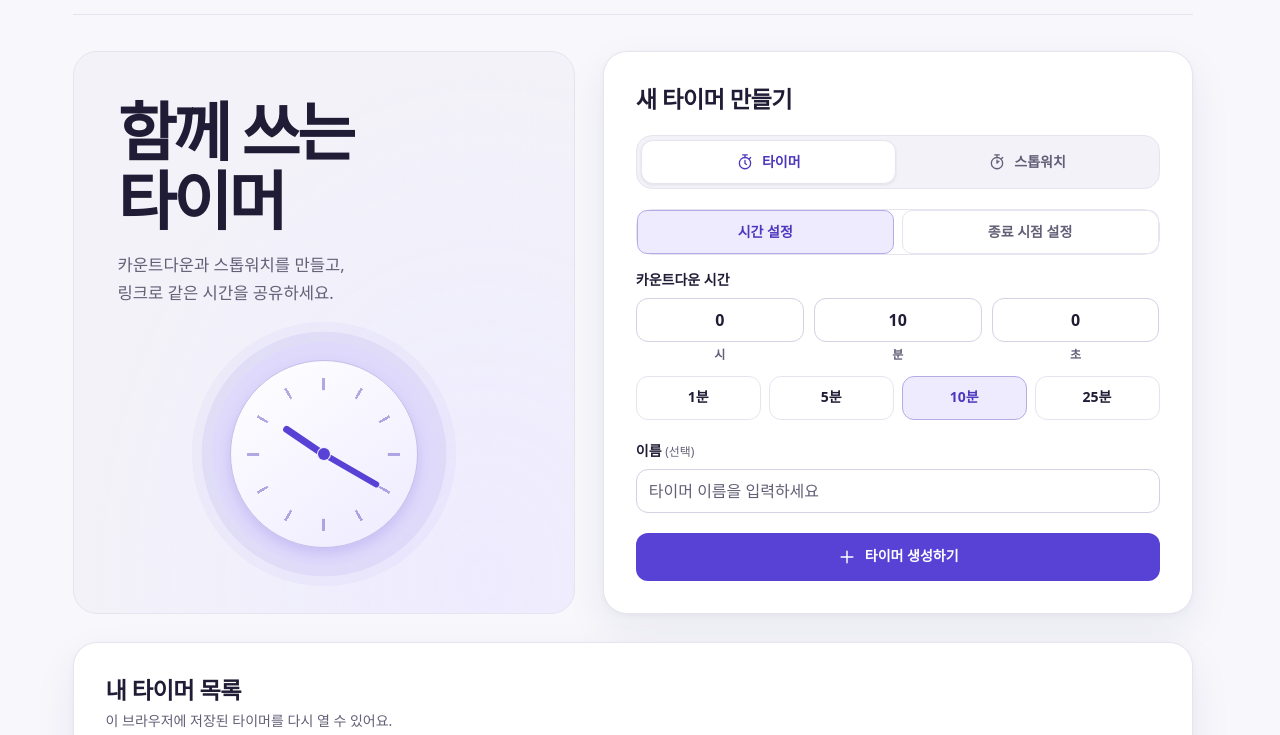
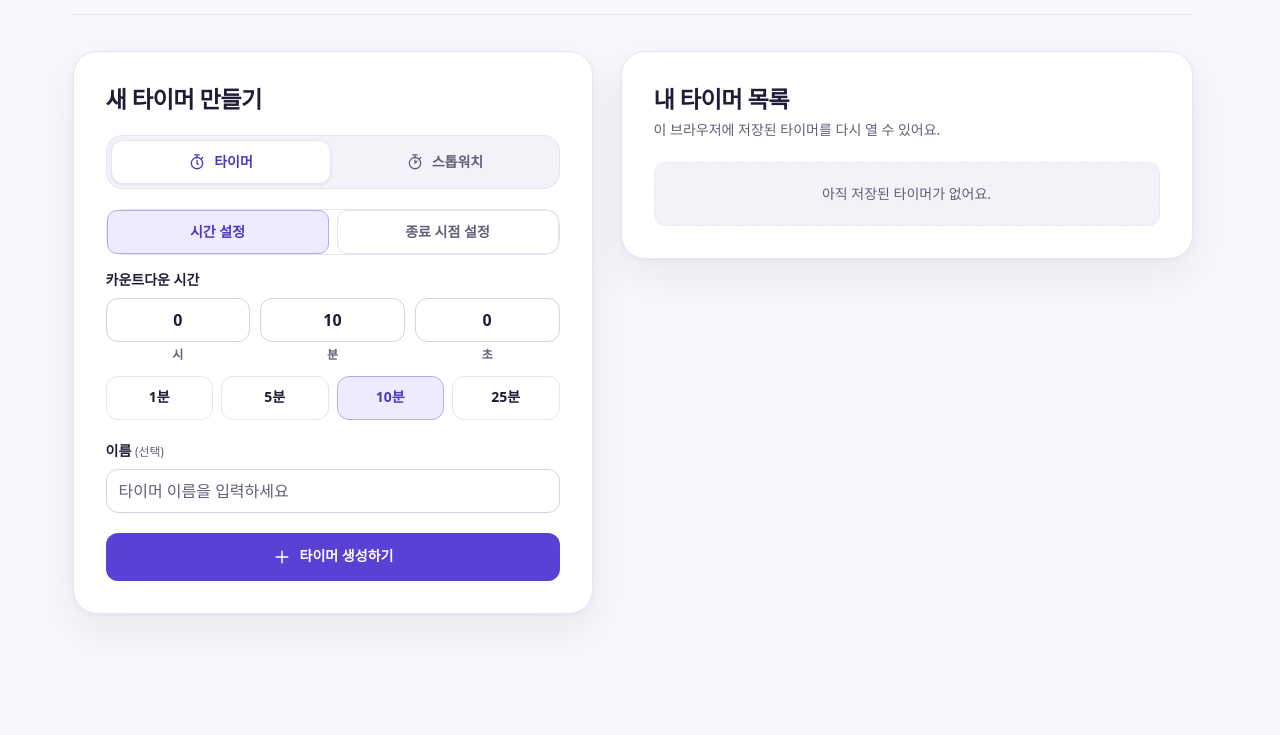
Before and after one commit to sihyeon10222/OnlineTimer, a website built with Vite: page index.html in a window 1280 px wide. Shown: the part 65-800 px from the top of the page. Built offline with nearby package versions, Linux system fonts and the light colour scheme; no server answers.

Commit message:
Put timer setup and saved timers side by side

```diff
--- a/create-view.css
+++ b/create-view.css
@@ -1,120 +1,24 @@
 #landing-view {
-    display: grid;
-    gap: clamp(1rem, 3vw, 1.75rem);
     padding-block-start: clamp(1rem, 3.5vw, 2.25rem);
 }
 
 .landing-grid {
     display: grid;
-    grid-template-columns: minmax(0, 0.92fr) minmax(0, 1.08fr);
+    grid-template-columns: minmax(0, 1fr);
+    align-items: start;
     gap: clamp(1rem, 3vw, 1.75rem);
 }
 
-.landing-intro {
-    --clock-size: clamp(10.5rem, 22vw, 14rem);
-
-    display: grid;
-    align-content: center;
-    gap: clamp(1rem, 3vw, 2.25rem);
-    min-inline-size: 0;
-    padding: clamp(1.5rem, 4vw, 2.75rem);
-    border: 1px solid var(--border);
-    border-radius: var(--radius-card);
-    background:
-        radial-gradient(ellipse at 82% 94%, var(--accent-soft), transparent 68%),
-        var(--surface-muted);
+@media (min-width: 48rem) {
+    .landing-grid {
+        grid-template-columns: minmax(0, 1fr) minmax(0, 1.1fr);
+    }
 }
 
-.landing-intro-copy {
-    display: grid;
-    gap: 1rem;
-    min-inline-size: 0;
-    word-break: keep-all;
-    overflow-wrap: anywhere;
-}
-
-.landing-intro h1 {
-    font-size: clamp(2.4rem, 5.6vw, 4rem);
-    line-height: 1.07;
-    font-weight: 750;
-    letter-spacing: -0.055em;
-}
-
-.landing-intro p,
 .saved-heading p,
 .timer-list-empty,
 .timer-list-type {
     color: var(--muted);
-}
-
-.landing-intro p {
-    font-size: clamp(0.9rem, 1.6vw, 1.04rem);
-    line-height: 1.65;
-}
-
-.clock-illustration {
-    display: grid;
-    place-items: center;
-    justify-self: center;
-    inline-size: var(--clock-size);
-    aspect-ratio: 1;
-    border-radius: 50%;
-    background: color-mix(in srgb, var(--accent) 10%, var(--accent-soft));
-    box-shadow:
-        0 0 0 calc(var(--clock-size) * 0.046) color-mix(in srgb, var(--accent) 7%, transparent),
-        0 0 0 calc(var(--clock-size) * 0.09) color-mix(in srgb, var(--accent) 4%, transparent);
-}
-
-.clock-face {
-    position: relative;
-    inline-size: 84%;
-    aspect-ratio: 1;
-    border: 1px solid color-mix(in srgb, var(--accent) 24%, var(--border));
-    border-radius: 50%;
-    background: linear-gradient(145deg, var(--surface), var(--accent-soft));
-    box-shadow: 0 0.35em 0.8em color-mix(in srgb, var(--accent) 18%, transparent);
-}
-
-.clock-ticks {
-    position: absolute;
-    inset: 9%;
-    border-radius: inherit;
-    background: repeating-conic-gradient(
-        color-mix(in srgb, var(--accent-text) 42%, transparent) -1deg 1deg,
-        transparent 1deg 29deg
-    );
-    mask-image: radial-gradient(transparent 59%, black 60%);
-}
-
-.clock-minute-hand,
-.clock-hour-hand {
-    position: absolute;
-    inset-block-end: 50%;
-    inset-inline-start: 50%;
-    inline-size: 3.2%;
-    block-size: 34%;
-    border-radius: 100vw;
-    transform: translateX(-50%) rotate(120deg);
-    transform-origin: center bottom;
-    background: var(--accent);
-}
-
-.clock-hour-hand {
-    inline-size: 4%;
-    block-size: 26%;
-    transform: translateX(-50%) rotate(-56deg);
-}
-
-.clock-face::after {
-    position: absolute;
-    inset: 50% auto auto 50%;
-    inline-size: 6.5%;
-    aspect-ratio: 1;
-    transform: translate(-50%, -50%);
-    border-radius: 50%;
-    background: var(--accent);
-    box-shadow: 0 0 0 0.065em var(--accent-soft);
-    content: "";
 }
 
 .create-card,
@@ -126,7 +30,7 @@
     padding: clamp(1rem, 3vw, 2rem);
 }
 
-.create-card h2,
+.create-card h1,
 .timer-list-section h2 {
     font-size: clamp(1.15rem, 2.3vw, 1.45rem);
     line-height: 1.35;
@@ -218,7 +122,6 @@
 
 .timer-list-container {
     display: grid;
-    grid-template-columns: repeat(auto-fit, minmax(min(100%, 22rem), 1fr));
     gap: 0.75rem;
     padding: 0;
     list-style: none;
@@ -328,41 +231,6 @@
     display: none;
 }
 
-@media (max-width: 49rem) {
-    .intro-copy-break {
-        display: none;
-    }
-}
-
-@media (max-width: 42rem) {
-    .landing-grid {
-        grid-template-columns: minmax(0, 1fr);
-    }
-
-    .landing-intro {
-        --clock-size: clamp(4.5rem, 23vw, 8rem);
-
-        grid-template-columns: minmax(0, 1fr) auto;
-        align-items: center;
-        gap: clamp(0.75rem, 4vw, 1.5rem);
-        padding: clamp(1rem, 4vw, 1.75rem);
-    }
-
-    .landing-intro-copy {
-        gap: 0.4rem;
-    }
-
-    .landing-intro h1 {
-        font-size: clamp(1.65rem, 6vw, 2.5rem);
-        letter-spacing: -0.04em;
-        line-height: 1.18;
-    }
-
-    .intro-title-break {
-        display: none;
-    }
-}
-
 @media (max-width: 25rem) {
     .saved-item-chevron {
         display: none;
--- a/index.html
+++ b/index.html
@@ -49,24 +49,10 @@
         </header>
 
         <!-- Landing View -->
-        <main id="landing-view" class="view" aria-labelledby="landing-title">
+        <main id="landing-view" class="view" aria-labelledby="create-title">
             <div class="landing-grid">
-                <section class="landing-intro" aria-labelledby="landing-title">
-                    <div class="landing-intro-copy">
-                        <h1 id="landing-title" tabindex="-1">함께 쓰는<br class="intro-title-break"> 타이머</h1>
-                        <p>카운트다운과 스톱워치를 만들고,<br class="intro-copy-break"> 링크로 같은 시간을 공유하세요.</p>
-                    </div>
-                    <div class="clock-illustration" aria-hidden="true">
-                        <div class="clock-face">
-                            <div class="clock-ticks"></div>
-                            <div class="clock-minute-hand"></div>
-                            <div class="clock-hour-hand"></div>
-                        </div>
-                    </div>
-                </section>
-
                 <form id="create-form" class="card create-card" novalidate aria-labelledby="create-title">
-                    <h2 id="create-title">새 타이머 만들기</h2>
+                    <h1 id="create-title" tabindex="-1">새 타이머 만들기</h1>
                     <div class="segmented timer-type-selector" role="group" aria-label="타이머 유형">
                         <button type="button" id="type-countdown" aria-pressed="true">
                             <svg class="icon" aria-hidden="true"><use href="#icon-timer"/></svg>
@@ -185,7 +171,6 @@
                         </button>
                     </div>
                 </form>
-            </div>
 
                 <section id="timer-list-section" class="card timer-list-section" aria-labelledby="saved-title">
                     <div class="saved-heading">
@@ -214,6 +199,7 @@
                         </li>
                     </template>
                 </section>
+            </div>
         </main>
 
         <main id="timer-view" class="view timer-page hidden" aria-labelledby="timer-name-display">
--- a/main.js
+++ b/main.js
@@ -945,7 +945,7 @@ window.addEventListener('hashchange', () => {
     openRoute();
     window.scrollTo(0, 0);
     if (document.fullscreenElement === el('app')) el('app').scrollTop = 0;
-    el(window.location.hash ? 'timer-name-display' : 'landing-title').focus({ preventScroll: true });
+    el(window.location.hash ? 'timer-name-display' : 'create-title').focus({ preventScroll: true });
 });
 window.addEventListener('offline', () => {
     if (!session?.isLive) return;
```
Also changed, not shown: tests/responsive.spec.js (+11 -0 lines). Lines whose indentation alone changed are shown as unchanged.
